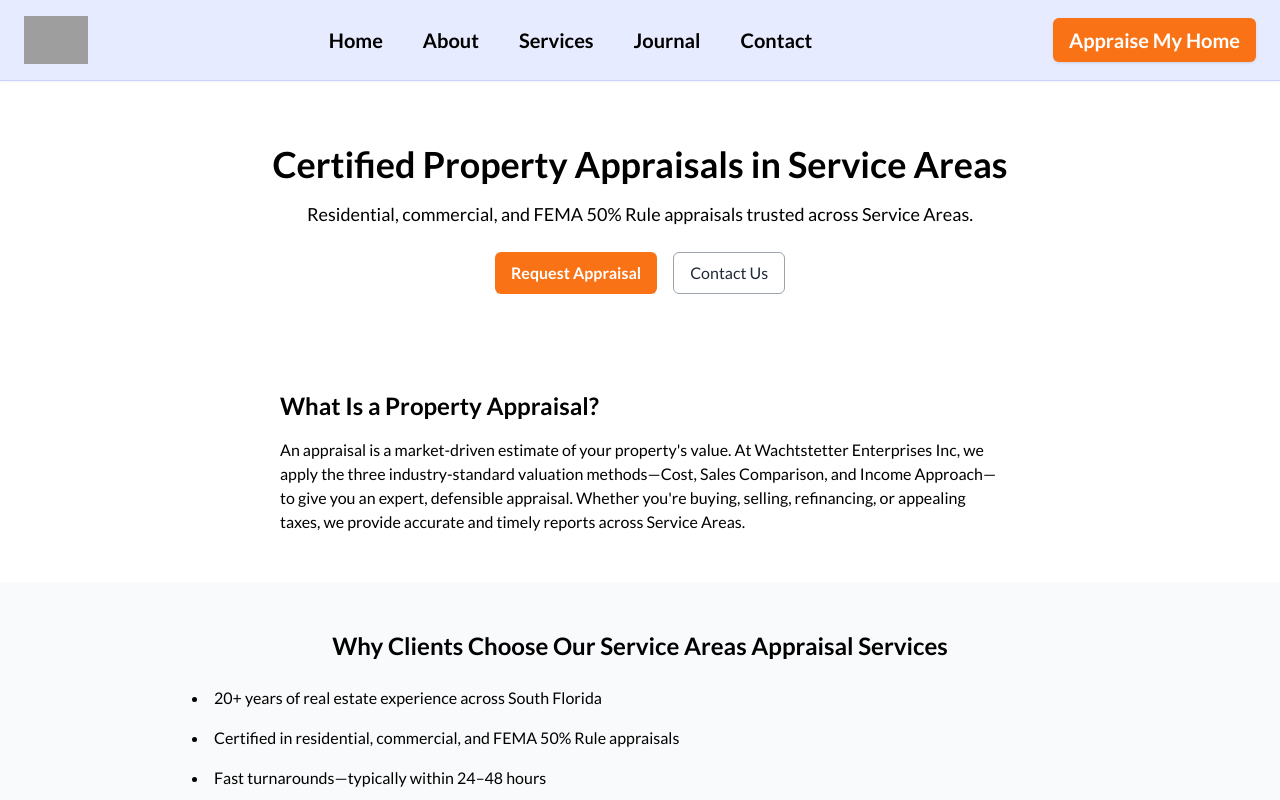
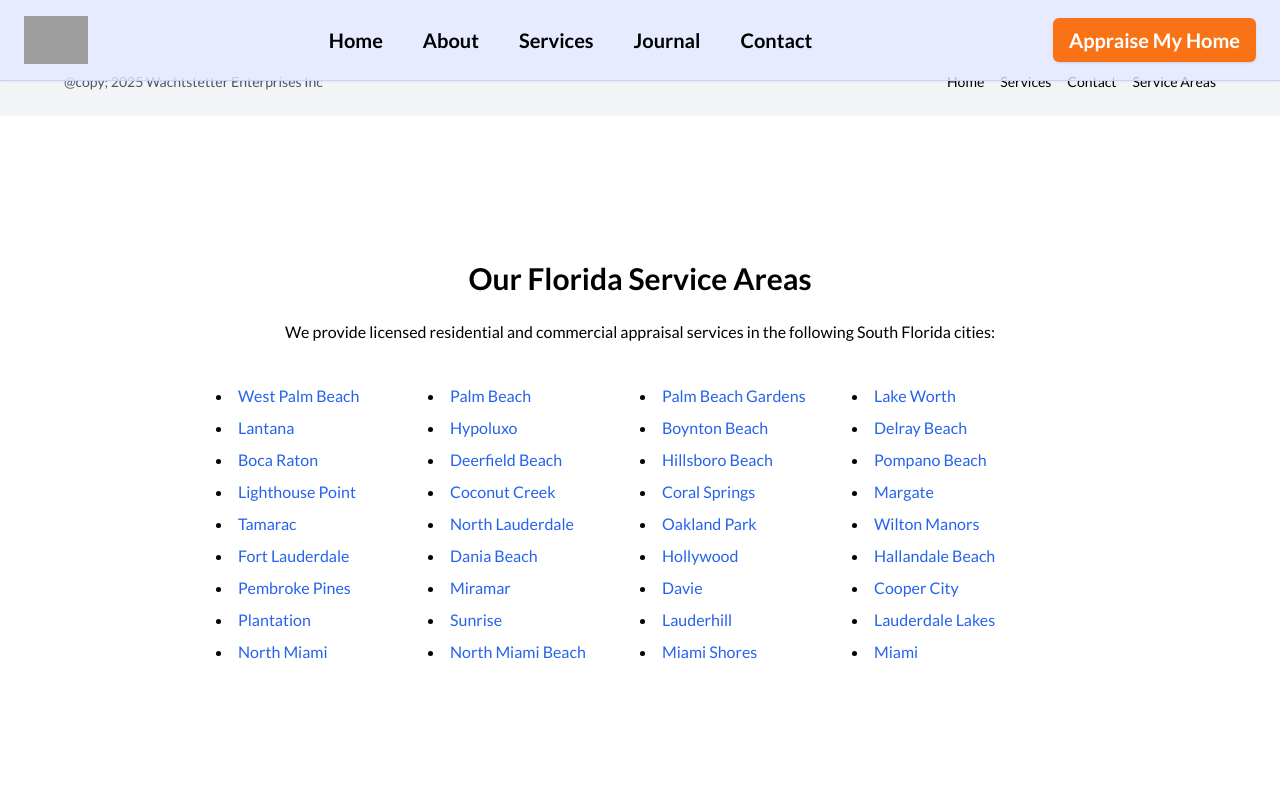
Before and after one commit to DaphneAcher/real-estate-appraisal, a React (Vite) app: page /service-areas in a window 1280 px wide. Shown: the top 800 px of the page. Built offline with nearby package versions, Linux system fonts and the light colour scheme; grey boxes are pictures that could not be loaded.

Commit message:
add footer

```diff
--- a/src/App.jsx
+++ b/src/App.jsx
@@ -1,10 +1,12 @@
 import Navbar from "./components/Navbar"
+import Footer from "./components/Footer"
 import { Route, BrowserRouter, Routes } from "react-router-dom"
 import About from "./pages/About"
 import Contact from "./pages/Contact"
 import Home from "./pages/Home"
 import Journal from "./pages/Journal"
 import Services from "./pages/Services"
+import ServiceAreas from "./pages/ServiceAreas"
 import Location from "./pages/Location"
 import NoPage from "./pages/NoPage"
 
@@ -14,6 +16,7 @@ function App() {
 
     <BrowserRouter>
     <Navbar />
+    <Footer />
 
     <div className="pt-24">
 
@@ -24,6 +27,7 @@ function App() {
         <Route path="/contact" element = {<Contact />}/>
         <Route path="/journal" element = {<Journal />}/>
         <Route path="/services" element = {<Services />}/>
+        <Route path="/service-areas" element={<ServiceAreas />} />
         <Route path="/:location" element = {<Location />}/>
         <Route path="*" element={<NoPage />}/>
 
--- /dev/null
+++ b/src/components/Footer.jsx
@@ -0,0 +1,17 @@
+import { Link } from "react-router-dom";
+
+export default function Footer() {
+    return (
+        <footer className="bg-gray-100 text-sm py-6 px-4 mt-12">
+            <div className="max-w-6xl mx-auto flex flex-col md:flex-row justify-between items-center gap-4 text-center">
+                <p className="text-gray-600">@copy; {new Date().getFullYear()} Wachtstetter Enterprises Inc</p>
+                <div className="flex gap-4">
+                    <Link to="/" className="hover:underline">Home</Link>
+                    <Link to="/services" className="hover:underline">Services</Link>
+                    <Link to="/contact" className="hover:underline">Contact</Link>
+                    <Link to="/service-areas" className="hover:underline">Service Areas</Link>
+                </div>
+            </div>
+        </footer>
+    )
+}
--- /dev/null
+++ b/src/pages/ServiceAreas.jsx
@@ -0,0 +1,27 @@
+import { Link } from "react-router-dom";
+import cities from "../data/cities";
+
+export default function ServiceAreas() {
+    return (
+
+         <div className="py-12 px-6 max-w-4xl mx-auto">
+            <h1 className="text-3xl font-bold text-center mb-6">Our Florida Service Areas</h1>
+            <p className="text-base text-center mb-10">
+                We provide licensed residential and commercial appraisal services in the following South Florida cities:
+            </p>
+
+            <ul className="grid grid-cols-1 sm:grid-cols-2 md:grid-cols-3 lg:grid-cols-4 gap-y-2 list-disc list-inside">
+                {cities.map((city) => {
+                    const slug = city.toLowerCase().replace(/\s+/g, "-");
+                    return (
+                    <li key={slug}>
+                        <Link to={`/${slug}`} className="text-blue-600 hover:underline">
+                        {city}
+                        </Link>
+                    </li>
+                    );
+                })}
+            </ul>
+        </div>
+    );
+}
```
Also changed, not shown: src/pages/SeriviceAreas.jsx (deleted).
